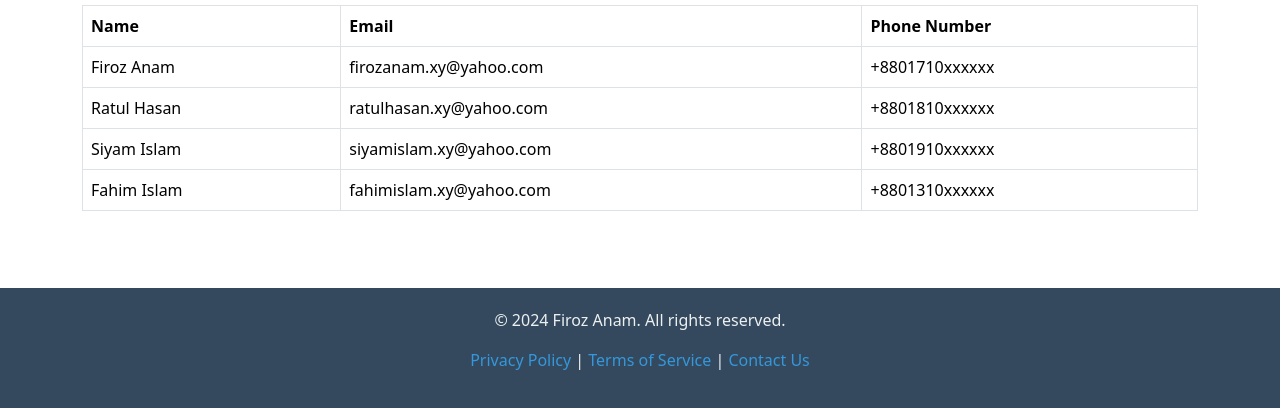
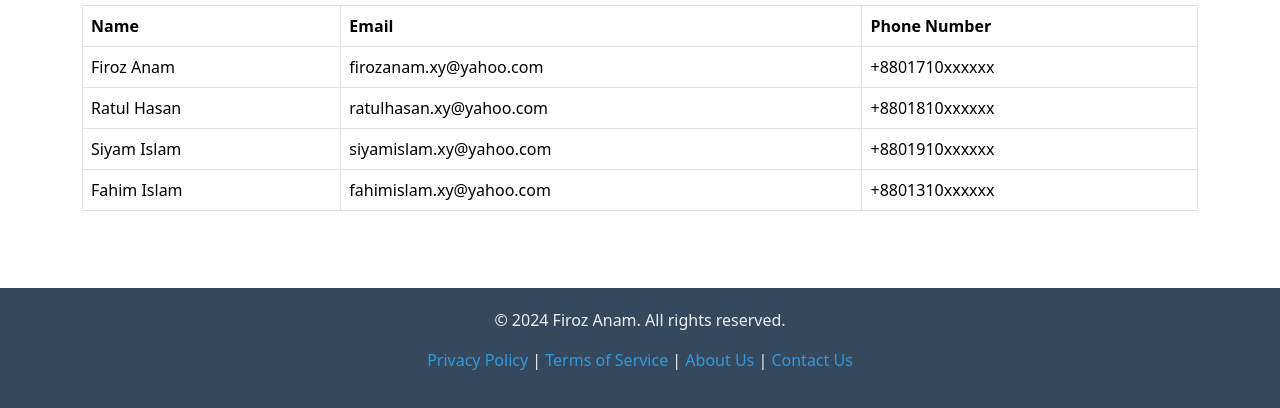
Before and after one commit to firozanam/website-html-css-bootstrap, a plain HTML site: page index.html in a window 1280 px wide. Shown: the part 392-800 px from the top of the page. Drawn offline with nearby package versions, Linux system fonts and the light colour scheme.

Commit message:
About Us page url added in the footer

```diff
--- a/index.html
+++ b/index.html
@@ -129,6 +129,7 @@
         <p>
             <a href="#">Privacy Policy</a> |
             <a href="#">Terms of Service</a> |
+            <a href="#">About Us</a> |
             <a href="#">Contact Us</a>
         </p>
     </div>
```
Also changed, not shown: 1 other file.
